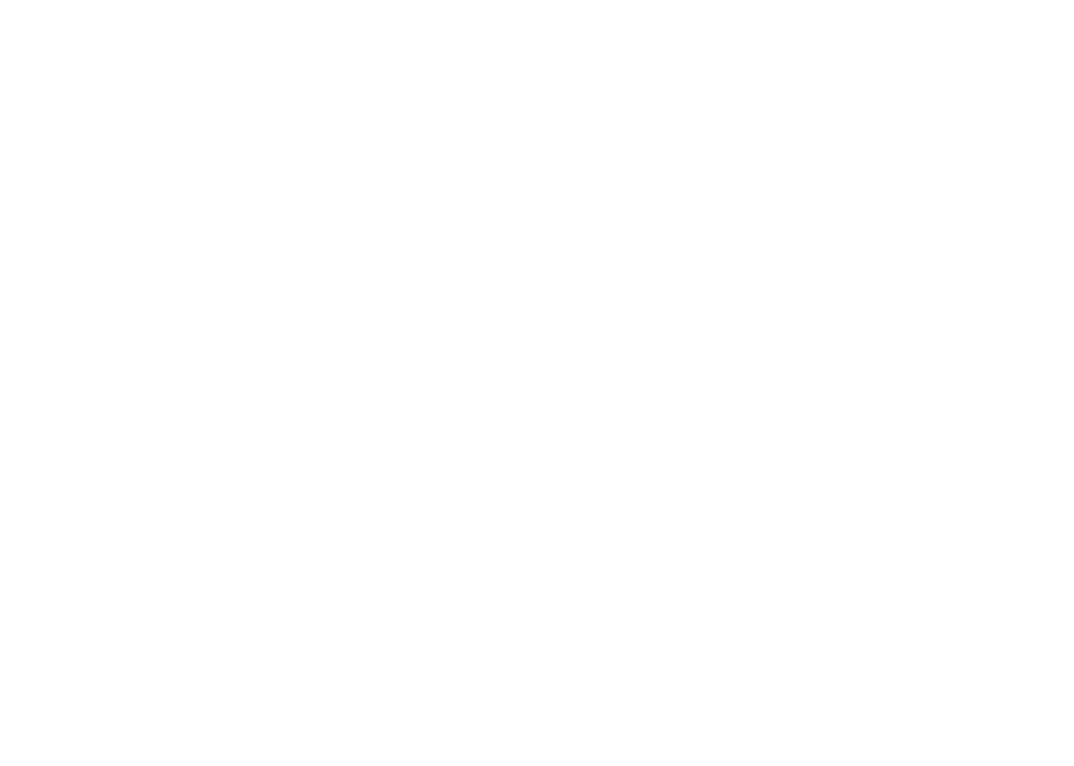
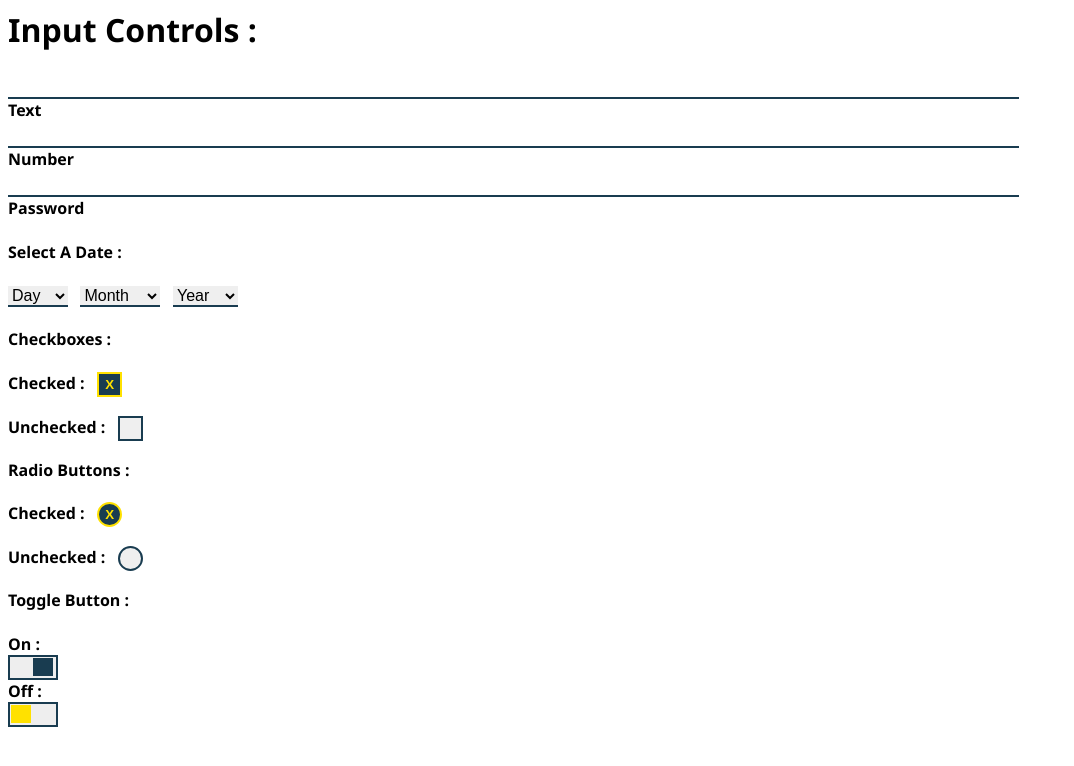
Before and after one commit to shivendrasaurav/MARS, a plain HTML site: page mars.html in a window 1280 px wide. Shown: the whole page, without its empty margins (0-1074 px from the left). Drawn offline with Linux system fonts and the light colour scheme.

Commit message:
Input Controls
Made All The Input Controls Includes :
1. Text Fields
2. Number Fields
3. Password Fields
4. Date Select
5. Checkboxes
6. Radio Buttons
7. Toggle Switches

```diff
--- a/mars.css
+++ b/mars.css
@@ -1,3 +1,121 @@
 *{
     box-sizing: border-box;
+    transition: 300ms;
 }
+body{
+    font-family: 'Segoe UI','Roboto';
+}
+
+label{
+    font-weight: 600;
+}
+
+input[type=text],input[type=number],input[type=password]{
+    border-top: none;
+    border-left: none;
+    border-right: none;
+    border-bottom: 2px solid #193c50;
+    width: 80%;
+    font-size: 20px;
+}
+
+input[type=text]:focus,input[type=number]:focus,input[type=password]:focus{
+    border-bottom: 2px solid #ffe100;
+}
+
+select{
+    border-top: none;
+    border-left: none;
+    border-right: none;
+    border-bottom: 2px solid #193c50;
+    font-size: 16px;
+}
+select.date{ width: 60px; }
+select.month{ width: 80px; }
+select.year{ width: 65px; }
+
+.check{
+    display: block;
+    position: relative;
+    user-select: none;
+}
+
+.check input{
+    z-index: 1;
+    opacity: 0;
+    position: absolute;
+    cursor: pointer;
+    width: 22px;
+    height: 22px;
+}
+
+.checkmark{
+    color: transparent;
+    z-index: 0;
+    display: inline-block;
+    position: absolute;
+    width: 25px;
+    height: 25px;
+    border: 2px solid #193c50;
+}
+
+.check input:checked ~ .checkmark{
+    background: #193c50;
+    color: #ffe100;
+    font-weight: bold;
+    border: 2px solid #ffe100;
+}
+
+.radiomark{
+    color: transparent;
+    z-index: 0;
+    display: inline-block;
+    position: absolute;
+    width: 25px;
+    height: 25px;
+    border-radius: 90px;
+    border: 2px solid #193c50;
+}
+
+.check input:checked ~ .radiomark{
+    background: #193c50;
+    color: #ffe100;
+    font-weight: bold;
+    border: 2px solid #ffe100;
+}
+
+.switch{
+    width: 50px;
+    height: 25px;
+    background: #eee;
+    border: 2px solid #193c50;
+}
+
+.switch input{
+    z-index: 1;
+    opacity: 0;
+    position: absolute;
+    cursor: pointer;
+    width: 48px;
+}
+
+.toggle{
+    position: absolute;
+    background: #ffe100;
+    z-index: 0;
+    display: inline-block;
+    width: 20px;
+    height: 18px;
+    margin-top: 1px;
+    margin-left: 1px;
+}
+
+.switch input:checked ~ .toggle{
+    background: #193c50;
+    transform: translateX(22px);
+}
+
+input:checked + .switch{
+    background: #ffe100;
+    border: 2px solid #193c50;
+}
--- a/mars.html
+++ b/mars.html
@@ -0,0 +1,61 @@
+<html>
+<head>
+    <title>MARS</title>
+    <link href="mars.css" rel="stylesheet" type="text/css">
+</head>
+<body>
+    <h1>Input Controls : </h1>
+    <input type="text" /><br>
+    <label>Text </ label><br>
+    <input type="number" /><br>
+    <label>Number </ label><br>
+    <input type="password" /><br>
+    <label>Password </ label><br>
+    <h4>Select A Date : </h4>
+    <select class="date">
+        <option>Day</option>
+        <option>Day</option>
+        <option>Day</option>
+    </select>&nbsp;&nbsp;
+    <select class="month">
+        <option>Month</option>
+        <option>Month</option>
+        <option>Month</option>
+    </select>&nbsp;&nbsp;
+    <select class="year">
+        <option>Year</option>
+        <option>Year</option>
+        <option>Year</option>
+    </select>
+    <h4>Checkboxes : </h4>
+    <div class="check">Checked : &nbsp;&nbsp;
+    <input type="checkbox" checked/>
+    <button class="checkmark">X</button>
+    </div><br>
+    <div class="check">Unchecked : &nbsp;&nbsp;
+    <input type="checkbox" />
+    <button class="checkmark">X</button>
+    </div>
+    <h4>Radio Buttons : </h4>
+    <div class="check">Checked : &nbsp;&nbsp;
+    <input type="radio" checked name="rad"/>
+    <button class="radiomark">X</button>
+    </div><br>
+    <div class="check">Unchecked : &nbsp;&nbsp;
+    <input type="radio"  name="rad"/>
+    <button class="radiomark">X</button>
+    </div>
+    <h4>Toggle Button : </h4>
+    <label>On : </label>
+    <div class="switch">
+    <input type="checkbox" checked/>
+    <span class="toggle"></span>
+    </div>
+    <label>Off : </label>
+    <div class="switch">
+    <input type="checkbox"/>
+    <span class="toggle"></span>
+    </div><br>
+
+</body>
+</html>
```
